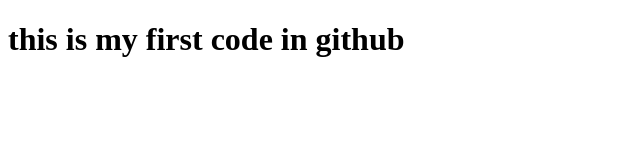
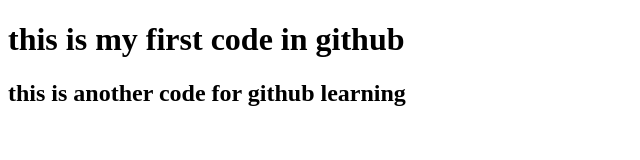
Before and after one commit to jonytalukdar/my_first_code, a plain HTML site: page index.html in a window 1280 px wide. Shown: the whole page, without its empty margins (0-640 px from the left). Drawn offline with Linux system fonts and the light colour scheme.

Commit message:
add new line called h2 in index.html

```diff
--- a/index.html
+++ b/index.html
@@ -7,5 +7,6 @@
 </head>
 <body>
     <h1>this is my first code in github</h1>
+    <h2>this is another code for github learning</h2>
 </body>
 </html>
```
